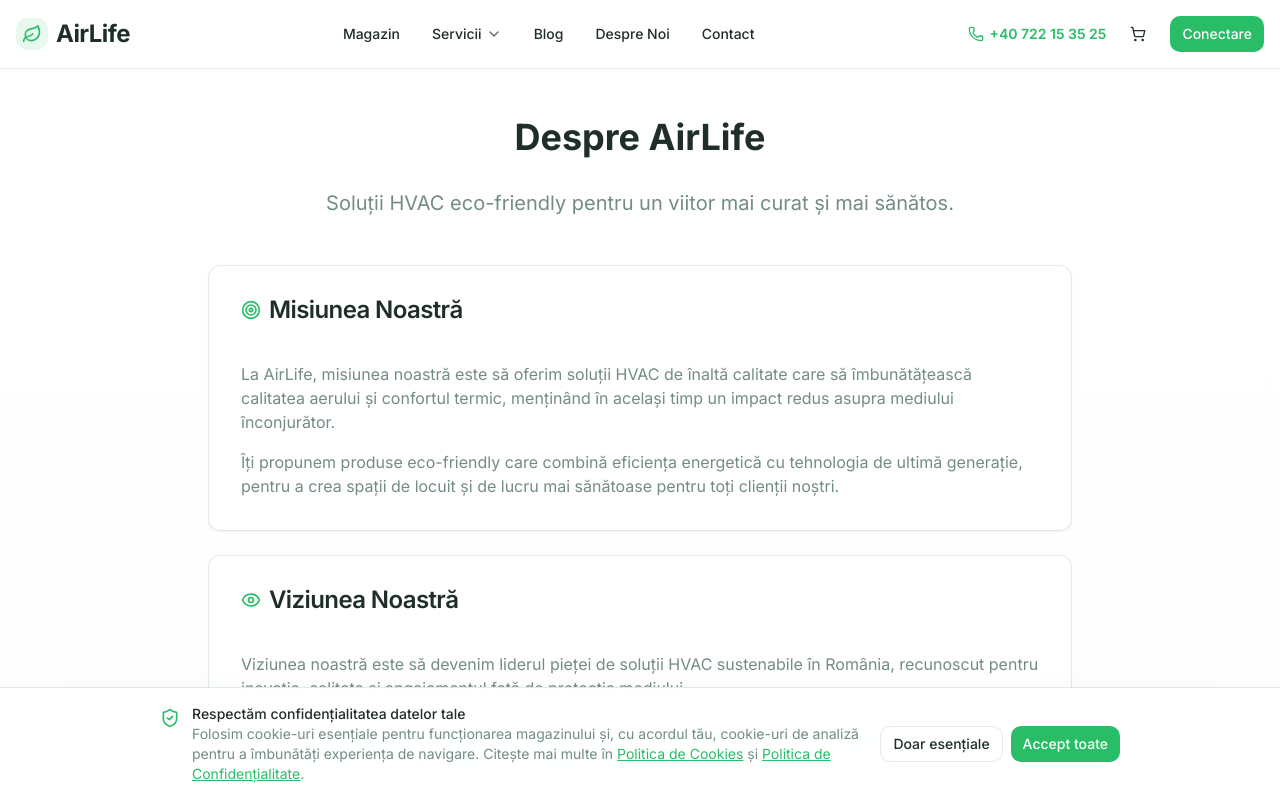
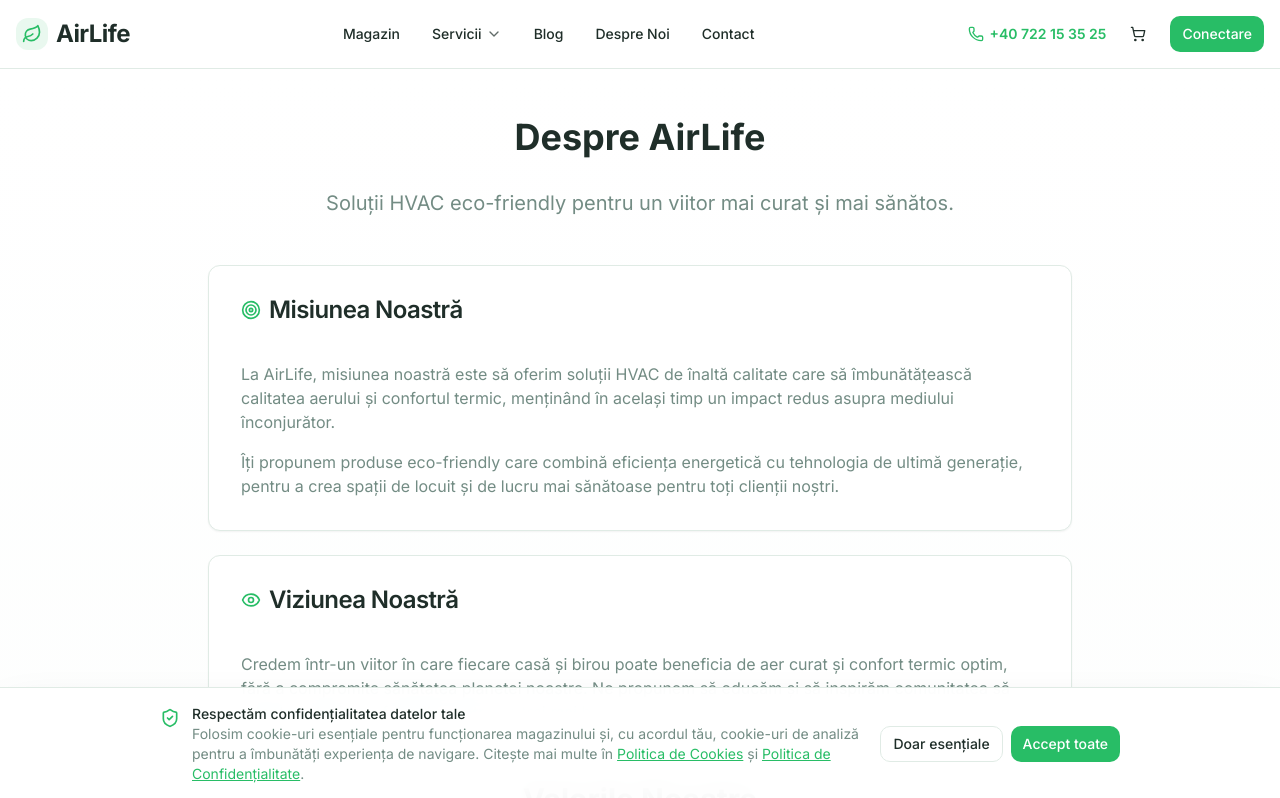
Before and after one commit to teodor-vladconstantin/AirLife, a Next.js app: page /about in a window 1280 px wide. Shown: the top 798 px of the page. Built offline with nearby package versions, Linux system fonts and the light colour scheme; no server answers.

Commit message:
Sterge primul paragraf din sectiunea Viziunea Noastra (#4)
Claude-Session: https://claude.ai/code/session_015WxH4w2Woof8bSAg2UYu58

Co-authored-by: Claude <noreply@anthropic.com>

```diff
--- a/src/views/AboutUs.tsx
+++ b/src/views/AboutUs.tsx
@@ -64,10 +64,6 @@ const AboutUs = () => {
               </CardTitle>
             </CardHeader>
             <CardContent className="space-y-4 text-muted-foreground">
-              <p>
-                Viziunea noastră este să devenim liderul pieței de soluții HVAC sustenabile în România,
-                recunoscut pentru inovație, calitate și angajamentul față de protecția mediului.
-              </p>
               <p>
                 Credem într-un viitor în care fiecare casă și birou poate beneficia de aer curat și
                 confort termic optim, fără a compromite sănătatea planetei noastre. Ne propunem să
```
